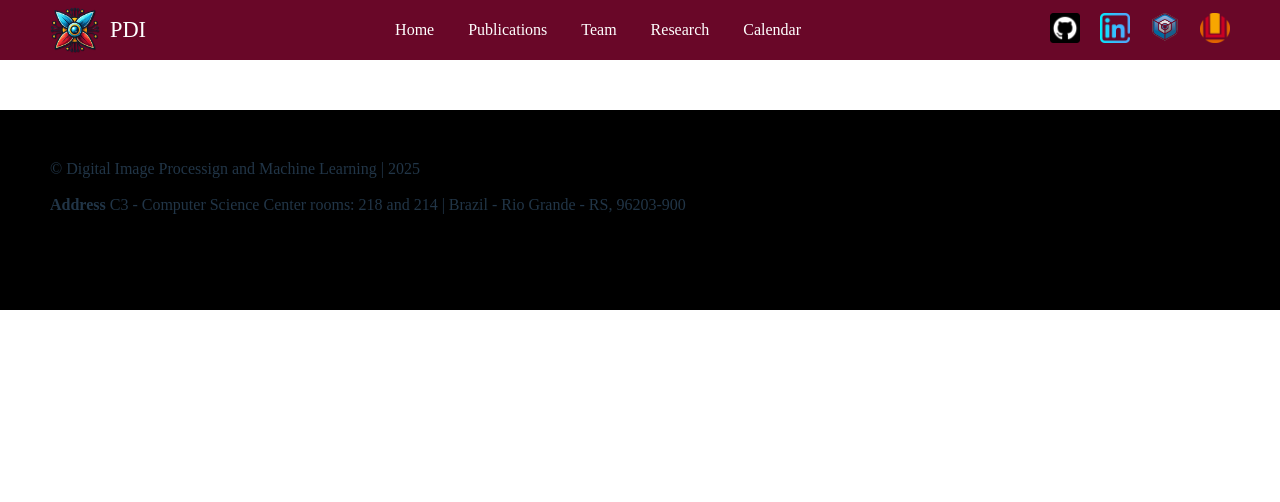
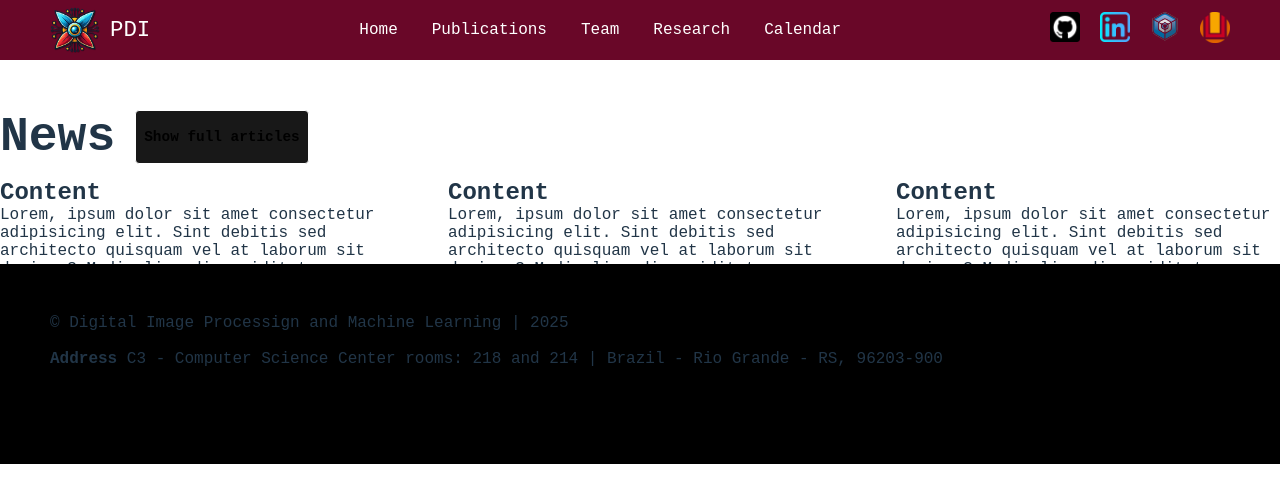
Before and after one commit to PDI-DL/PDI-DL.github.io, a React (Vite) app: page /#/ in a window 1280 px wide. Shown: the top 502 px of the page. Built offline with nearby package versions, Linux system fonts and the light colour scheme.

Commit message:
Implementação parcial de componente news

```diff
--- a/src/App.css
+++ b/src/App.css
@@ -123,3 +123,9 @@ footer{
     background-color: #f9f9f9;
   }
 }
+
+@media (max-width: 930px){
+    #internal_links{
+      display: none;
+    }
+}
--- /dev/null
+++ b/src/components/News.css
@@ -0,0 +1,51 @@
+*{
+    font-family:'Courier New', Courier, monospace;
+}
+
+#head{
+    display: flex;
+    margin-bottom: 15px;
+}
+
+#head h1{
+    font-size: 3rem;
+    font-weight: bold;
+}
+
+#head button{
+    margin-left: 20px;
+    font-size: 0.9rem;
+    font-weight: bold;
+    background-color: rgb(24, 24, 24);
+    border: 1px solid white;
+    border-radius: 0.25rem;
+    padding: 0.3rem 0.5rem;
+    cursor: pointer;
+    transition: 0.1s ease-in-out;
+}
+
+#head button:hover{
+    background-color: rgb(102, 51, 51);
+
+}
+
+.news{
+    display: flex;
+    justify-content: space-between;
+}
+
+.card{
+    position: relative;
+    max-width: 30%;
+}
+
+.card span{
+    display: block;
+    max-height: 3.6rem;
+    overflow: hidden;
+    transition: max-height 0.4s ease-out;
+}
+
+.off_maxHeight{
+    max-height: 1000px !important;
+}
--- /dev/null
+++ b/src/components/News.jsx
@@ -0,0 +1,37 @@
+import './News.css';
+import { useState } from 'react';
+
+function News(){
+    const [hasMaxHeight, setHasMaxHeight] = useState(true);
+
+    const toggleMaxHeight = () => {
+        setHasMaxHeight(!hasMaxHeight);
+    };
+
+    return(
+        <div className = "container">
+            <div id="head">
+                <h1>News</h1>
+                <button onClick={toggleMaxHeight}> {hasMaxHeight ? 'Show full articles' : 'Reduce articles'} </button>
+            </div>
+            <div className="news">
+                <div className='card'>
+                    <h2>Content</h2>
+                    <span className = {hasMaxHeight ? '' : 'off_maxHeight'}>Lorem, ipsum dolor sit amet consectetur adipisicing elit. Sint debitis sed architecto quisquam vel at laborum sit ducimus? Modi eligendi cupiditate maxime distinctio amet aut recusandae perferendis veritatis repellendus assumenda? Lorem ipsum dolor, sit amet consectetur adipisicing elit. In quaerat dolor doloremque aspernatur, nesciunt animi quae similique consequuntur quisquam? Debitis ea quas eaque similique illo autem? Tempora, vitae. Ut, dolores?</span>
+                </div>
+                <div className='card'>
+                    <h2>Content</h2>
+                    <span>Lorem, ipsum dolor sit amet consectetur adipisicing elit. Sint debitis sed architecto quisquam vel at laborum sit ducimus? Modi eligendi cupiditate maxime distinctio amet aut recusandae perferendis veritatis repellendus assumenda?</span>
+                </div>
+                <div className='card'>
+                    <h2>Content</h2>
+                    <span>Lorem, ipsum dolor sit amet consectetur adipisicing elit. Sint debitis sed architecto quisquam vel at laborum sit ducimus? Modi eligendi cupiditate maxime distinctio amet aut recusandae perferendis veritatis repellendus assumenda?</span>
+                </div>
+            </div>
+        </div>
+    );
+
+    // {hasMaxHeight ? 'v' : '^'}
+}
+
+export default News
--- a/src/pages/Home.jsx
+++ b/src/pages/Home.jsx
@@ -1,10 +1,16 @@
 import Header from '../components/Header.jsx';
 import Footer from '../components/Footer.jsx'
+
+
+import News from '../components/News.jsx'
 
 export function Home(){
   return (
     <>
       <Header/>
+
+
+      <News/>
       <Footer/>
     </>
   );
```
